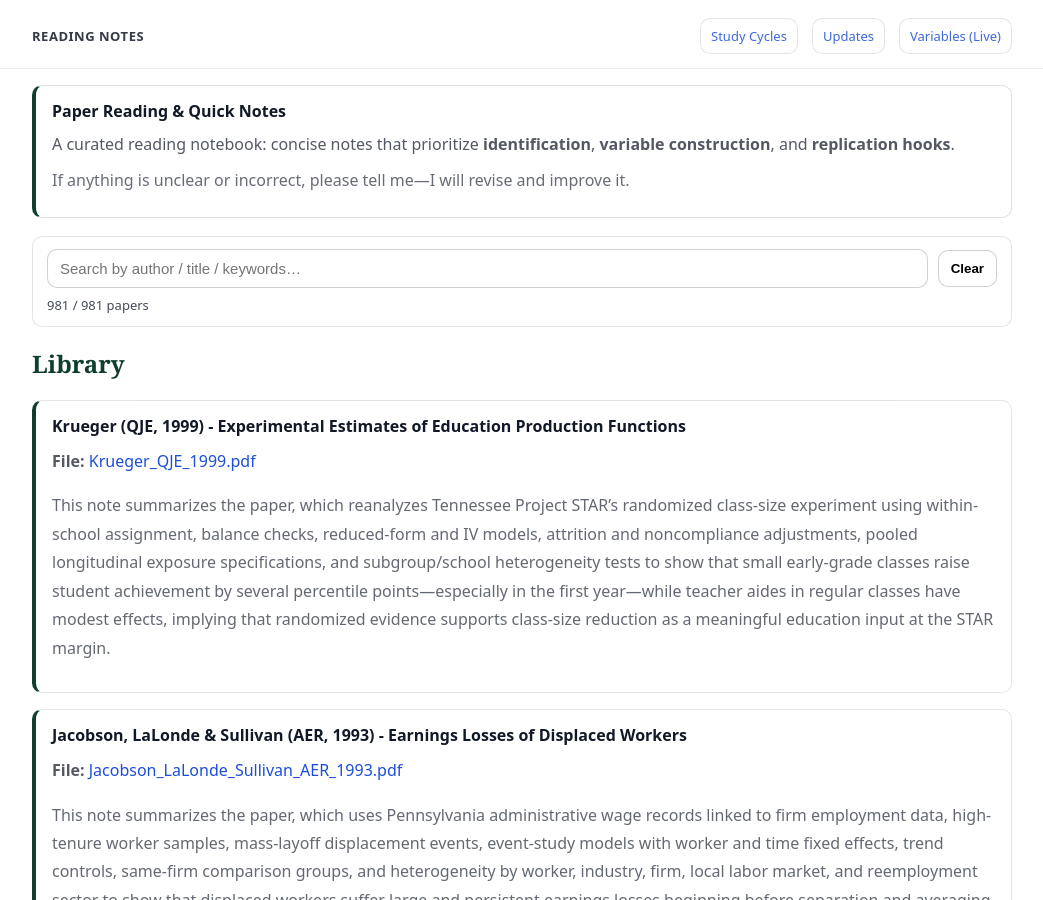
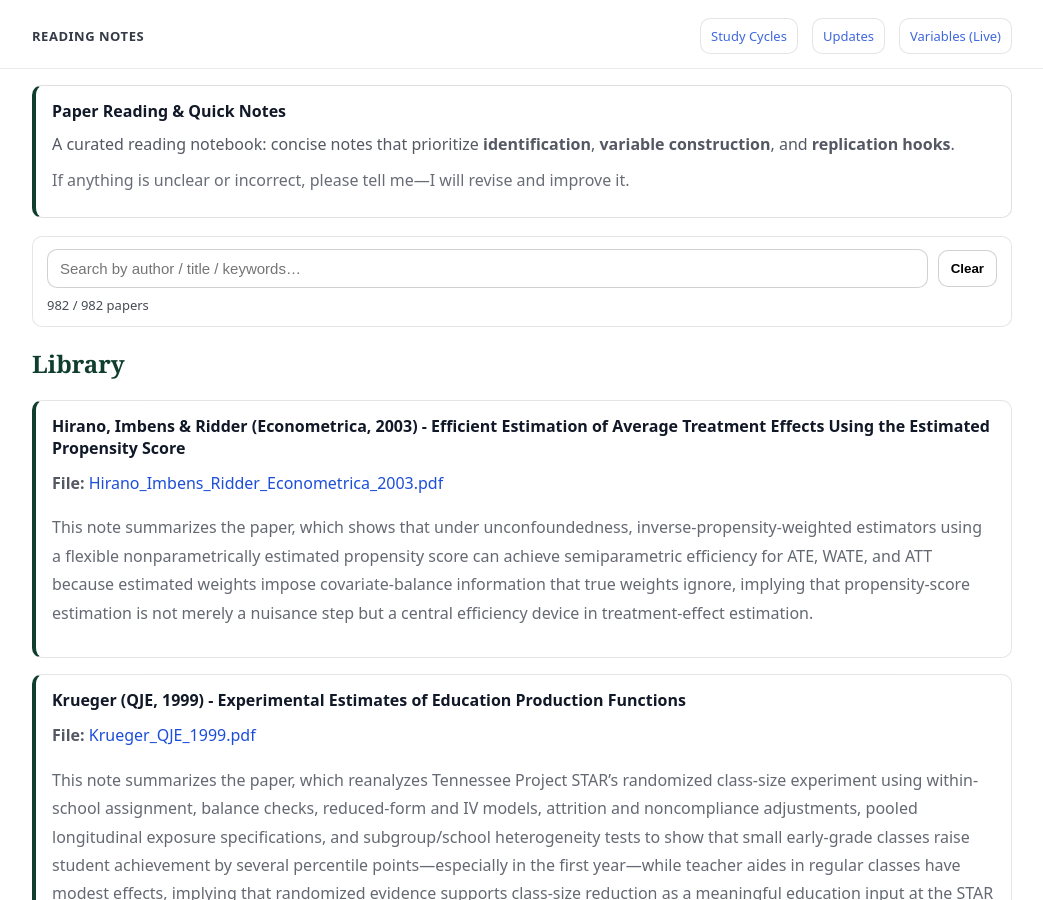
Before and after one commit to yaxinzn/study-archive, a Jekyll site: the page built from reading/index.md, in a window 1280 px wide and 900 px high. Shown: the whole window, without its empty margins (118-1161 px from the left). Built offline with Jekyll 4.4.1, drawn with Linux system fonts in a browser that asks for light colours.

Commit message:
Reading: add/update Hirano_Imbens_Ridder_Econometrica_2003.pdf

```diff
--- a/_data/reading.yml
+++ b/_data/reading.yml
@@ -1,3 +1,7 @@
+- title: "Hirano, Imbens & Ridder (Econometrica, 2003) - Efficient Estimation of Average Treatment Effects Using the Estimated Propensity Score"
+  file: "Hirano_Imbens_Ridder_Econometrica_2003.pdf"
+  desc: "This note summarizes the paper, which shows that under unconfoundedness, inverse-propensity-weighted estimators using a flexible nonparametrically estimated propensity score can achieve semiparametric efficiency for ATE, WATE, and ATT because estimated weights impose covariate-balance information that true weights ignore, implying that propensity-score estimation is not merely a nuisance step but a central efficiency device in treatment-effect estimation."
+
 - title: "Krueger (QJE, 1999) - Experimental Estimates of Education Production Functions"
   file: "Krueger_QJE_1999.pdf"
   desc: "This note summarizes the paper, which reanalyzes Tennessee Project STAR’s randomized class-size experiment using within-school assignment, balance checks, reduced-form and IV models, attrition and noncompliance adjustments, pooled longitudinal exposure specifications, and subgroup/school heterogeneity tests to show that small early-grade classes raise student achievement by several percentile points—especially in the first year—while teacher aides in regular classes have modest effects, implying that randomized evidence supports class-size reduction as a meaningful education input at the STAR margin."
```
Also changed, not shown: 1 other file.
